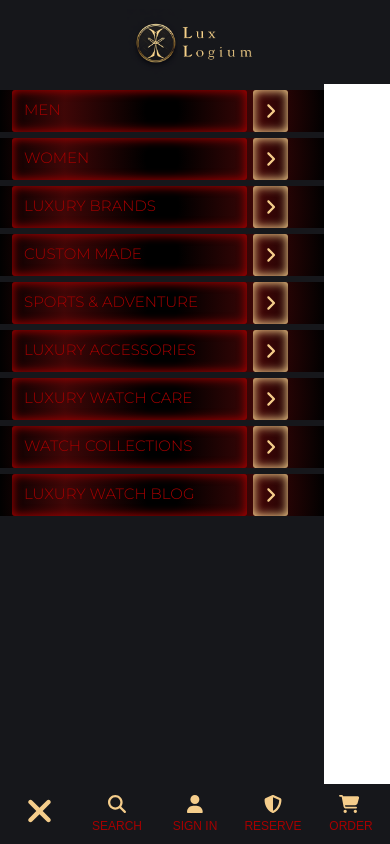
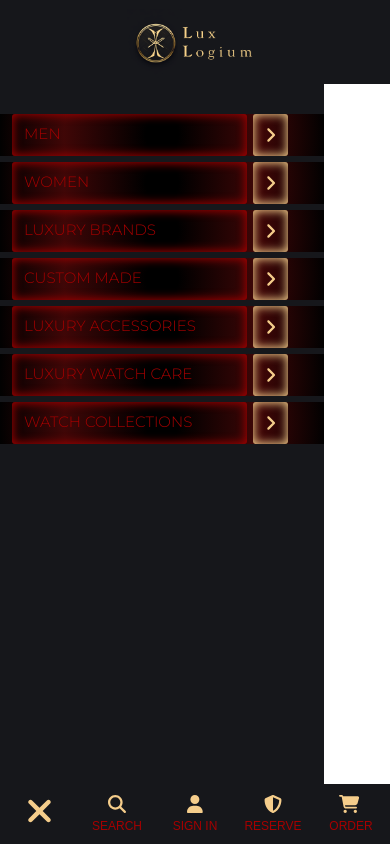
Before and after one commit to munrhalls/e-commerce-store-music-instruments, an Angular app in the folder frontend/e-commerce-store-watches/: page / in a window 390 px wide. Both pictures are taken after a click on the button 39 px from the left and 812 px from the top of the page. Built offline with nearby package versions, Linux system fonts and the light colour scheme.

Commit message:
Mobile menu

```diff
--- a/frontend/e-commerce-store-watches/src/app/core/mobile-menu/mobile-menu.component.css
+++ b/frontend/e-commerce-store-watches/src/app/core/mobile-menu/mobile-menu.component.css
@@ -8,6 +8,7 @@
   position: fixed;
   top: var(--nav-mobile-height);
   bottom: var(--mobile-footer-nav);
+  padding-top: 2rem;
   width: 27rem;
   background: #16171b;
   overflow-y: scroll;
--- a/frontend/e-commerce-store-watches/src/app/core/mobile-menu/mobile-menu.component.html
+++ b/frontend/e-commerce-store-watches/src/app/core/mobile-menu/mobile-menu.component.html
@@ -24,12 +24,7 @@
         <fa-icon [icon]="faAngleRight" class="fa-xl"></fa-icon>
       </a>
     </li>
-    <li>
-      <a routerLink="/store">
-        <span>Sports & Adventure</span>
-        <fa-icon [icon]="faAngleRight" class="fa-xl"></fa-icon>
-      </a>
-    </li>
+
     <li>
       <a routerLink="/store">
         <span>Luxury Accessories</span>
@@ -48,12 +43,5 @@
         <fa-icon [icon]="faAngleRight" class="fa-xl"></fa-icon>
       </a>
     </li>
-
-    <li>
-      <a routerLink="/store">
-        <span>Luxury Watch Blog</span>
-        <fa-icon [icon]="faAngleRight" class="fa-xl"></fa-icon>
-      </a>
-    </li>
   </ul>
 </div>
```
